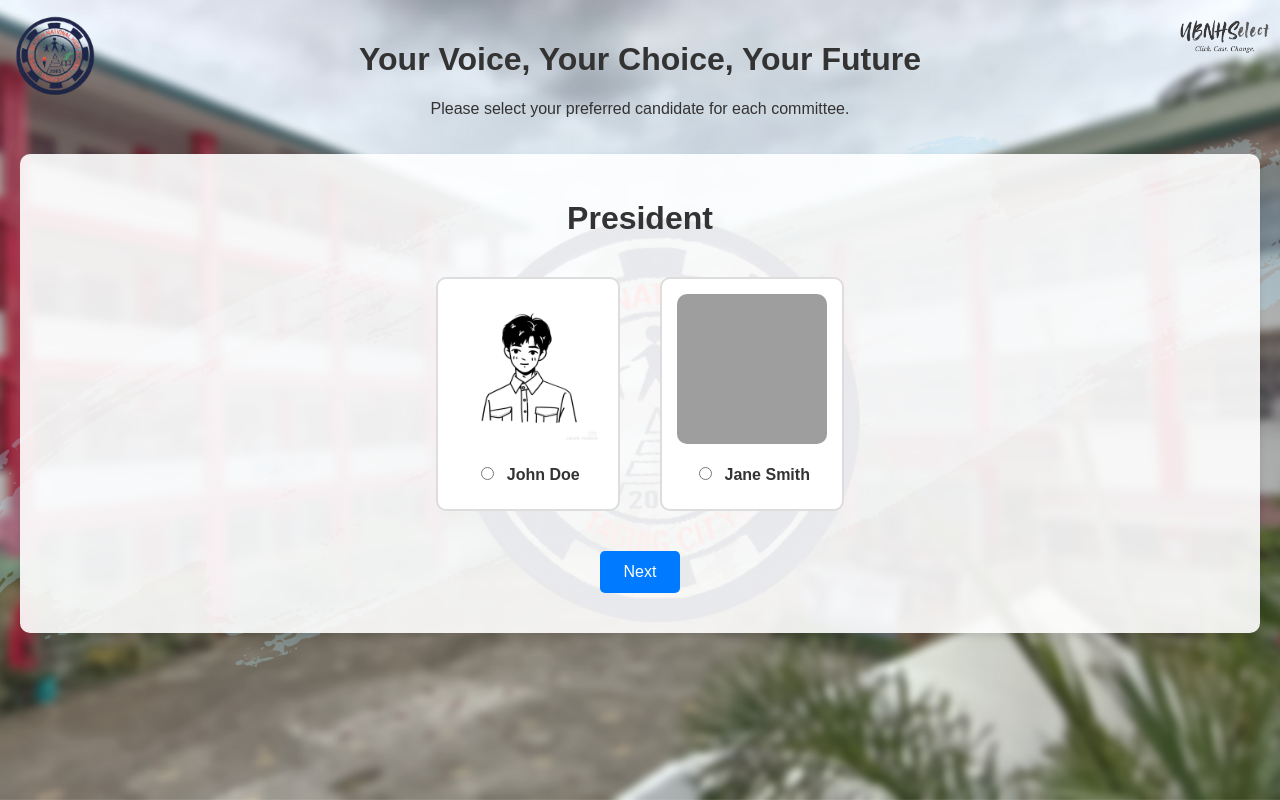
After one commit to alejandro-aleckmcklaiyre/UBNHS-voting, a PHP site: page /pages/voting_page/voting_page.html in a window 1280 px wide. The commit adds this page. Run offline with PHP 8.4, Linux system fonts and the light colour scheme; grey boxes are pictures that could not be loaded.

Commit message:
Voting page configuration and file path updates

```diff
--- a/index.php
+++ b/index.php
@@ -9,7 +9,8 @@ $allowed_pages = [
     'home' => 'homepage/home_page.html',
     'admin_login' => 'admin_login/admin_login.html',
     'student_qr' => 'student_qr/student_QR_scanner.html',
-    'voters_page' => 'voters_page/voters_page.html',
+    'voters_page' => 'voters_page/voters_page.html',      // voters_page.html
+    'voting_page' => 'voting_page/voting_page.html',      // voting_page.html
     'admin_dashboard' => 'admin_dashboard/admin_dashboard.html',
     'candidates' => 'candidates/candidates_page.html',
     // Add more pages here as you build them
--- /dev/null
+++ b/pages/voting_page/voting_page.html
@@ -0,0 +1,118 @@
+<!DOCTYPE html>
+<html lang="en">
+    <head>
+        <meta charset="utf-8">
+        <meta name="viewport" content="width=device-width, initial-scale=1">
+        <title>Voting Page - PUP University Elections</title>
+        <link rel="stylesheet" href="/ubnhs-voting/pages/voting_page/vp_interface.css">
+    </head>
+    <body>
+
+        <header>
+            <img src="/ubnhs-voting/assets/images-UBNHS/UBNHS_-_LOGO-removebg.png" alt="UBNHS Logo" class="logo">
+            <img src="/ubnhs-voting/assets/images-UBNHS/TEXT-LOGO2.png" alt="Web Logo" class="logo2">
+            <h1>Your Voice, Your Choice, Your Future</h1>
+            <p>Please select your preferred candidate for each committee.</p>
+        </header>
+
+        <section class="voting-container">
+            <form action="#" method="POST">
+                <!-- President Committee -->
+                <div id="committee0" class="committee" style="display: block;">
+                    <h2>President</h2>
+                    <div class="candidates-row">
+                        <div class="candidate-box">
+                            <img src="/ubnhs-voting/assets/ubnhs-candidates/john_doe.jpg" alt="John Doe">
+                            <label>
+                                <input type="radio" name="President" value="John Doe"> John Doe
+                            </label>
+                        </div>
+                        <div class="candidate-box">
+                            <img src="/ubnhs-voting/assets/ubnhs-candidates/jane_smith.jpg" alt="Jane Smith">
+                            <label>
+                                <input type="radio" name="President" value="Jane Smith"> Jane Smith
+                            </label>
+                        </div>
+                    </div>
+                    <div class="buttons-container">
+                        <button type="button" onclick="previousCommittee(0)" style="display: none;">Back</button>
+                        <button type="button" onclick="nextCommittee(0)">Next</button>
+                    </div>
+                </div>
+
+                <!-- Vice President Committee -->
+                <div id="committee1" class="committee" style="display: none;">
+                    <h2>Vice President</h2>
+                    <div class="candidates-row">
+                        <div class="candidate-box">
+                            <img src="images/candidate3.jpg" alt="Mike Johnson">
+                            <label>
+                                <input type="radio" name="Vice President" value="Mike Johnson"> Mike Johnson
+                            </label>
+                        </div>
+                        <div class="candidate-box">
+                            <img src="images/candidate4.jpg" alt="Sarah Wilson">
+                            <label>
+                                <input type="radio" name="Vice President" value="Sarah Wilson"> Sarah Wilson
+                            </label>
+                        </div>
+                    </div>
+                    <div class="buttons-container">
+                        <button type="button" onclick="previousCommittee(1)">Back</button>
+                        <button type="button" onclick="nextCommittee(1)">Next</button>
+                    </div>
+                </div>
+
+                <!-- Secretary Committee -->
+                <div id="committee2" class="committee" style="display: none;">
+                    <h2>Secretary</h2>
+                    <div class="candidates-row">
+                        <div class="candidate-box">
+                            <img src="images/candidate5.jpg" alt="Emily Davis">
+                            <label>
+                                <input type="radio" name="Secretary" value="Emily Davis"> Emily Davis
+                            </label>
+                        </div>
+                        <div class="candidate-box">
+                            <img src="images/candidate6.jpg" alt="David Brown">
+                            <label>
+                                <input type="radio" name="Secretary" value="David Brown"> David Brown
+                            </label>
+                        </div>
+                    </div>
+                    <div class="buttons-container">
+                        <button type="button" onclick="previousCommittee(2)">Back</button>
+                        <button type="button" onclick="nextCommittee(2)">Next</button>
+                    </div>
+                </div>
+
+                <!-- Submit Vote Button (Always Hidden Until End) -->
+                <div id="submit-vote-container" class="buttons-container" style="display: none;">
+                    <button type="button" onclick="submitVote()">Review and Submit Vote</button>
+                </div>
+            </form>
+        </section>
+
+        <!-- Submit Summary -->
+        <div id="submit-summary" class="voting-container">
+            <h2>Review Your Voting Choices:</h2>
+            <div id="summary-container"></div>
+            <div class="buttons-container">
+                <button type="button" onclick="goBackToVoting()">Back to Voting</button>
+                <button type="button" onclick="finalizeVote()">Submit Vote</button>
+            </div>
+        </div>
+
+        <!-- Thank You Section -->
+        <div id="thank-you" class="voting-container">
+            <h1>Thank You for Voting!</h1>
+            <h2>"The Future You Voted For Starts Now!"</h2>
+            <p>
+                Stay tuned as we embark on this journey together towards a brighter tomorrow!
+            </p>
+            <a href="index.html">Back to Home</a>
+        </div>
+
+        <script src="/ubnhs-voting/pages/voting-page/vp_script.js"></script>
+    </body>
+</html>
--- /dev/null
+++ b/pages/voting_page/vp_interface.css
@@ -0,0 +1,196 @@
+body {
+    font-family: Arial, sans-serif;
+    background-image: url("../../assets/images-UBNHS/MAIN-BG-3.png");
+    background-size: cover;
+    background-position: center center;
+    background-attachment: fixed;
+    color: #333;
+    margin: 0;
+    padding: 0;
+}
+
+header {
+    position: relative;
+    padding: 20px;
+    text-align: center;
+}
+
+.logo {
+    position: absolute;
+    top: 10px;
+    left: 10px;
+    width: 90px;
+}
+
+.logo2 {
+    position: absolute;
+    top: 10px;
+    right: 10px;
+    width: 90px;
+}
+
+.voting-container {
+    max-width: 1200px;
+    margin: 0 auto;
+    padding: 20px;
+    background-color: rgba(255, 255, 255, 0.9);
+    border-radius: 10px;
+    box-shadow: 0 4px 6px rgba(0, 0, 0, 0.1);
+}
+
+.candidate-box {
+    text-align: center;
+    display: inline-block;
+    margin: 10px;
+    padding: 15px;
+    border: 2px solid #ddd;
+    border-radius: 10px;
+    background-color: white;
+    transition: all 0.3s ease;
+}
+
+.candidate-box:hover {
+    border-color: #007bff;
+    transform: translateY(-2px);
+    box-shadow: 0 4px 8px rgba(0, 0, 0, 0.1);
+}
+
+.candidate-box input[type="radio"]:checked + label {
+    background-color: #007bff;
+    color: white;
+}
+
+.candidate-box img {
+    display: block;
+    margin: 0 auto 10px;
+    width: 150px;
+    height: 150px;
+    border-radius: 10px;
+    object-fit: cover;
+}
+
+.candidate-box label {
+    display: block;
+    padding: 10px;
+    border-radius: 5px;
+    cursor: pointer;
+    font-weight: bold;
+}
+
+.candidate-box input[type="radio"] {
+    margin-right: 8px;
+}
+
+.committee {
+    text-align: center;
+    margin: 20px 0;
+}
+
+.committee h2 {
+    color: #333;
+    font-size: 2em;
+    margin-bottom: 30px;
+}
+
+.candidates-row {
+    display: flex;
+    justify-content: center;
+    flex-wrap: wrap;
+    gap: 20px;
+    margin-bottom: 30px;
+}
+
+.buttons-container {
+    margin-top: 20px;
+    text-align: center;
+}
+
+.buttons-container button {
+    margin: 0 10px;
+    padding: 12px 24px;
+    font-size: 16px;
+    border: none;
+    border-radius: 5px;
+    cursor: pointer;
+    transition: background-color 0.3s ease;
+}
+
+.buttons-container button:first-child {
+    background-color: #6c757d;
+    color: white;
+}
+
+.buttons-container button:first-child:hover {
+    background-color: #545b62;
+}
+
+.buttons-container button:last-child {
+    background-color: #007bff;
+    color: white;
+}
+
+.buttons-container button:last-child:hover {
+    background-color: #0056b3;
+}
+
+#submit-summary {
+    display: none;
+    text-align: center;
+    margin-top: 50px;
+}
+
+#summary-container {
+    margin-top: 20px;
+    background-color: #f8f9fa;
+    padding: 20px;
+    border-radius: 8px;
+    border: 1px solid #dee2e6;
+}
+
+#summary-container p {
+    font-size: 1.1em;
+    margin: 10px 0;
+    padding: 8px;
+    background-color: white;
+    border-radius: 5px;
+    border-left: 4px solid #007bff;
+}
+
+#thank-you {
+    display: none;
+    text-align: center;
+    margin-top: 50px;
+}
+
+#thank-you h1 {
+    font-size: 2.5em;
+    color: #333;
+    margin-bottom: 20px;
+}
+
+#thank-you h2 {
+    font-size: 1.8em;
+    color: #555;
+    font-style: italic;
+}
+
+#thank-you p {
+    margin-top: 30px;
+    font-size: 1.2em;
+    color: #666;
+}
+
+#thank-you a {
+    display: inline-block;
+    margin-top: 20px;
+    padding: 12px 24px;
+    background-color: #007bff;
+    color: white;
+    text-decoration: none;
+    border-radius: 5px;
+    transition: background-color 0.3s ease;
+}
+
+#thank-you a:hover {
+    background-color: #0056b3;
+}
--- a/php/auth/student_login.php
+++ b/php/auth/student_login.php
@@ -158,7 +158,7 @@ sendResponse(
     true,
     'Login successful! Welcome, ' . $_SESSION['student_name'],
     $student_data,
-    'index.php?page=voting_page'
+    'index.php?page=voting_page' // <-- use this for redirect
 );
 
 $conn->close();
```
Also changed, not shown: pages/voting_page/vp_script.js (added, +117 -0 lines), assets/images-UBNHS/MAIN-BG-3.png (renamed from assets/images-UBNHS/MAIN BG 3.png), assets/ubnhs-candidates/jane_dee.jpg (added), assets/ubnhs-candidates/john_doe.jpg (added).
